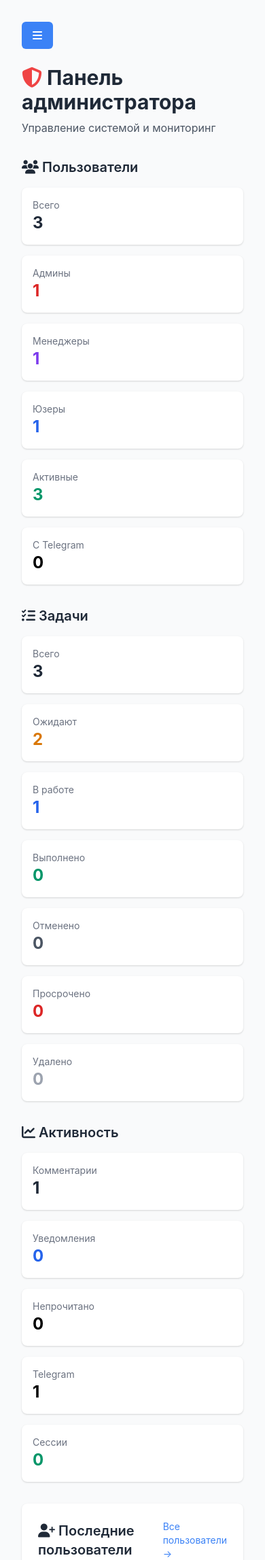
After one commit to pr-poehali-dev/task-scheduler-service, a PHP site: page /php-version/admin.php in a window 390 px wide. The commit adds this page. Shown: the top 2295 px of the page at 68% size. Run offline with PHP 8.4, Linux system fonts and the light colour scheme; the visitor is signed in with stand-in values (Sample User, id 1); data comes from the database, SQL or seed files in the repository; tables that the repository leaves empty hold one stand-in row (values such as "Sample post"); data that the repository does not hold is empty.

Commit message:
после регистрации нет личного кабинете. Видими ты забыл написать личный кабинет и для админа

```diff
--- /dev/null
+++ b/php-version/admin.php
@@ -0,0 +1,318 @@
+<?php
+session_start();
+require_once __DIR__ . '/config.php';
+
+if (!isset($_SESSION['user_id'])) {
+    header('Location: /login.php');
+    exit;
+}
+
+// Только админы могут видеть эту страницу
+if ($_SESSION['user_role'] !== 'admin') {
+    header('Location: /index.php');
+    exit;
+}
+
+$pageTitle = 'Панель администратора - TaskFlow';
+include __DIR__ . '/includes/header.php';
+
+$db = getDB();
+
+// Статистика пользователей
+$usersStats = $db->query("
+    SELECT
+        COUNT(*) as total,
+        COUNT(CASE WHEN role = 'admin' THEN 1 END) as admins,
+        COUNT(CASE WHEN role = 'manager' THEN 1 END) as managers,
+        COUNT(CASE WHEN role = 'user' THEN 1 END) as users,
+        COUNT(CASE WHEN is_active = 1 THEN 1 END) as active,
+        COUNT(CASE WHEN telegram_chat_id IS NOT NULL THEN 1 END) as with_telegram
+    FROM users
+")->fetch();
+
+// Статистика задач
+$tasksStats = $db->query("
+    SELECT
+        COUNT(*) as total,
+        COUNT(CASE WHEN status = 'pending' THEN 1 END) as pending,
+        COUNT(CASE WHEN status = 'in_progress' THEN 1 END) as in_progress,
+        COUNT(CASE WHEN status = 'completed' THEN 1 END) as completed,
+        COUNT(CASE WHEN status = 'cancelled' THEN 1 END) as cancelled,
+        COUNT(CASE WHEN due_date < CURDATE() AND status NOT IN ('completed', 'cancelled') THEN 1 END) as overdue,
+        COUNT(CASE WHEN is_deleted = 1 THEN 1 END) as deleted
+    FROM tasks
+")->fetch();
+
+// Статистика активности
+$activityStats = $db->query("
+    SELECT
+        (SELECT COUNT(*) FROM task_comments) as total_comments,
+        (SELECT COUNT(*) FROM notifications) as total_notifications,
+        (SELECT COUNT(*) FROM notifications WHERE is_read = 0) as unread_notifications,
+        (SELECT COUNT(*) FROM telegram_messages) as telegram_messages,
+        (SELECT COUNT(*) FROM sessions WHERE expires_at > NOW()) as active_sessions
+")->fetch();
+
+// Последние пользователи
+$recentUsers = $db->query("
+    SELECT id, email, full_name, role, is_active, telegram_chat_id, created_at
+    FROM users
+    ORDER BY created_at DESC
+    LIMIT 10
+")->fetchAll();
+
+// Последняя активность
+$recentActivity = $db->query("
+    SELECT
+        'task_created' as type,
+        t.id as item_id,
+        t.title as item_title,
+        u.full_name as user_name,
+        t.created_at as activity_time
+    FROM tasks t
+    JOIN users u ON t.created_by = u.id
+    WHERE t.created_at > DATE_SUB(NOW(), INTERVAL 7 DAY)
+
+    UNION ALL
+
+    SELECT
+        'comment_added' as type,
+        c.task_id as item_id,
+        t.title as item_title,
+        u.full_name as user_name,
+        c.created_at as activity_time
+    FROM task_comments c
+    JOIN tasks t ON c.task_id = t.id
+    JOIN users u ON c.user_id = u.id
+    WHERE c.created_at > DATE_SUB(NOW(), INTERVAL 7 DAY)
+
+    ORDER BY activity_time DESC
+    LIMIT 20
+")->fetchAll();
+?>
+
+<div class="max-w-7xl mx-auto">
+    <div class="mb-8">
+        <h2 class="text-3xl font-bold text-gray-800">
+            <i class="fas fa-shield-alt text-red-500"></i>
+            Панель администратора
+        </h2>
+        <p class="text-gray-600 mt-2">Управление системой и мониторинг</p>
+    </div>
+
+    <!-- Статистика пользователей -->
+    <div class="mb-8">
+        <h3 class="text-xl font-semibold text-gray-800 mb-4">
+            <i class="fas fa-users"></i> Пользователи
+        </h3>
+        <div class="grid grid-cols-1 md:grid-cols-3 lg:grid-cols-6 gap-4">
+            <div class="bg-white rounded-lg shadow p-4">
+                <p class="text-sm text-gray-500">Всего</p>
+                <p class="text-2xl font-bold text-gray-800"><?php echo $usersStats['total']; ?></p>
+            </div>
+            <div class="bg-white rounded-lg shadow p-4">
+                <p class="text-sm text-gray-500">Админы</p>
+                <p class="text-2xl font-bold text-red-600"><?php echo $usersStats['admins']; ?></p>
+            </div>
+            <div class="bg-white rounded-lg shadow p-4">
+                <p class="text-sm text-gray-500">Менеджеры</p>
+                <p class="text-2xl font-bold text-purple-600"><?php echo $usersStats['managers']; ?></p>
+            </div>
+            <div class="bg-white rounded-lg shadow p-4">
+                <p class="text-sm text-gray-500">Юзеры</p>
+                <p class="text-2xl font-bold text-blue-600"><?php echo $usersStats['users']; ?></p>
+            </div>
+            <div class="bg-white rounded-lg shadow p-4">
+                <p class="text-sm text-gray-500">Активные</p>
+                <p class="text-2xl font-bold text-green-600"><?php echo $usersStats['active']; ?></p>
+            </div>
+            <div class="bg-white rounded-lg shadow p-4">
+                <p class="text-sm text-gray-500">С Telegram</p>
+                <p class="text-2xl font-bold text-cyan-600"><?php echo $usersStats['with_telegram']; ?></p>
+            </div>
+        </div>
+    </div>
+
+    <!-- Статистика задач -->
+    <div class="mb-8">
+        <h3 class="text-xl font-semibold text-gray-800 mb-4">
+            <i class="fas fa-tasks"></i> Задачи
+        </h3>
+        <div class="grid grid-cols-1 md:grid-cols-3 lg:grid-cols-7 gap-4">
+            <div class="bg-white rounded-lg shadow p-4">
+                <p class="text-sm text-gray-500">Всего</p>
+                <p class="text-2xl font-bold text-gray-800"><?php echo $tasksStats['total']; ?></p>
+            </div>
+            <div class="bg-white rounded-lg shadow p-4">
+                <p class="text-sm text-gray-500">Ожидают</p>
+                <p class="text-2xl font-bold text-yellow-600"><?php echo $tasksStats['pending']; ?></p>
+            </div>
+            <div class="bg-white rounded-lg shadow p-4">
+                <p class="text-sm text-gray-500">В работе</p>
+                <p class="text-2xl font-bold text-blue-600"><?php echo $tasksStats['in_progress']; ?></p>
+            </div>
+            <div class="bg-white rounded-lg shadow p-4">
+                <p class="text-sm text-gray-500">Выполнено</p>
+                <p class="text-2xl font-bold text-green-600"><?php echo $tasksStats['completed']; ?></p>
+            </div>
+            <div class="bg-white rounded-lg shadow p-4">
+                <p class="text-sm text-gray-500">Отменено</p>
+                <p class="text-2xl font-bold text-gray-600"><?php echo $tasksStats['cancelled']; ?></p>
+            </div>
+            <div class="bg-white rounded-lg shadow p-4">
+                <p class="text-sm text-gray-500">Просрочено</p>
+                <p class="text-2xl font-bold text-red-600"><?php echo $tasksStats['overdue']; ?></p>
+            </div>
+            <div class="bg-white rounded-lg shadow p-4">
+                <p class="text-sm text-gray-500">Удалено</p>
+                <p class="text-2xl font-bold text-gray-400"><?php echo $tasksStats['deleted']; ?></p>
+            </div>
+        </div>
+    </div>
+
+    <!-- Статистика активности -->
+    <div class="mb-8">
+        <h3 class="text-xl font-semibold text-gray-800 mb-4">
+            <i class="fas fa-chart-line"></i> Активность
+        </h3>
+        <div class="grid grid-cols-1 md:grid-cols-5 gap-4">
+            <div class="bg-white rounded-lg shadow p-4">
+                <p class="text-sm text-gray-500">Комментарии</p>
+                <p class="text-2xl font-bold text-gray-800"><?php echo $activityStats['total_comments']; ?></p>
+            </div>
+            <div class="bg-white rounded-lg shadow p-4">
+                <p class="text-sm text-gray-500">Уведомления</p>
+                <p class="text-2xl font-bold text-blue-600"><?php echo $activityStats['total_notifications']; ?></p>
+            </div>
+            <div class="bg-white rounded-lg shadow p-4">
+                <p class="text-sm text-gray-500">Непрочитано</p>
+                <p class="text-2xl font-bold text-orange-600"><?php echo $activityStats['unread_notifications']; ?></p>
+            </div>
+            <div class="bg-white rounded-lg shadow p-4">
+                <p class="text-sm text-gray-500">Telegram</p>
+                <p class="text-2xl font-bold text-cyan-600"><?php echo $activityStats['telegram_messages']; ?></p>
+            </div>
+            <div class="bg-white rounded-lg shadow p-4">
+                <p class="text-sm text-gray-500">Сессии</p>
+                <p class="text-2xl font-bold text-green-600"><?php echo $activityStats['active_sessions']; ?></p>
+            </div>
+        </div>
+    </div>
+
+    <div class="grid grid-cols-1 lg:grid-cols-2 gap-6">
+        <!-- Последние пользователи -->
+        <div class="bg-white rounded-lg shadow">
+            <div class="p-6 border-b border-gray-200 flex items-center justify-between">
+                <h3 class="text-xl font-semibold text-gray-800">
+                    <i class="fas fa-user-plus"></i> Последние пользователи
+                </h3>
+                <a href="/users.php" class="text-blue-500 hover:text-blue-600 text-sm">
+                    Все пользователи →
+                </a>
+            </div>
+            <div class="p-6">
+                <div class="space-y-3">
+                    <?php foreach ($recentUsers as $user): ?>
+                        <div class="flex items-center justify-between p-3 border border-gray-200 rounded-lg hover:bg-gray-50">
+                            <div class="flex items-center gap-3">
+                                <div class="w-10 h-10 bg-gradient-to-br from-blue-400 to-purple-500 rounded-full flex items-center justify-center text-white font-semibold">
+                                    <?php echo strtoupper(substr($user['full_name'], 0, 1)); ?>
+                                </div>
+                                <div>
+                                    <p class="font-medium text-gray-800"><?php echo htmlspecialchars($user['full_name']); ?></p>
+                                    <p class="text-sm text-gray-500"><?php echo htmlspecialchars($user['email']); ?></p>
+                                </div>
+                            </div>
+                            <div class="flex items-center gap-2">
+                                <?php
+                                $roleBadges = [
+                                    'admin' => 'bg-red-100 text-red-800',
+                                    'manager' => 'bg-purple-100 text-purple-800',
+                                    'user' => 'bg-blue-100 text-blue-800'
+                                ];
+                                $badgeClass = $roleBadges[$user['role']] ?? 'bg-gray-100 text-gray-800';
+                                ?>
+                                <span class="px-2 py-1 text-xs font-medium rounded <?php echo $badgeClass; ?>">
+                                    <?php echo htmlspecialchars($user['role']); ?>
+                                </span>
+                                <?php if ($user['telegram_chat_id']): ?>
+                                    <i class="fab fa-telegram text-cyan-500" title="Telegram подключён"></i>
+                                <?php endif; ?>
+                                <?php if (!$user['is_active']): ?>
+                                    <i class="fas fa-ban text-red-500" title="Неактивен"></i>
+                                <?php endif; ?>
+                            </div>
+                        </div>
+                    <?php endforeach; ?>
+                </div>
+            </div>
+        </div>
+
+        <!-- Последняя активность -->
+        <div class="bg-white rounded-lg shadow">
+            <div class="p-6 border-b border-gray-200">
+                <h3 class="text-xl font-semibold text-gray-800">
+                    <i class="fas fa-history"></i> Последняя активность
+                </h3>
+            </div>
+            <div class="p-6">
+                <div class="space-y-3">
+                    <?php foreach ($recentActivity as $activity): ?>
+                        <div class="flex items-start gap-3 p-3 border border-gray-200 rounded-lg hover:bg-gray-50">
+                            <div class="flex-shrink-0 w-8 h-8 rounded-full flex items-center justify-center
+                                <?php echo $activity['type'] === 'task_created' ? 'bg-blue-100' : 'bg-green-100'; ?>">
+                                <i class="<?php echo $activity['type'] === 'task_created' ? 'fas fa-plus text-blue-600' : 'fas fa-comment text-green-600'; ?> text-sm"></i>
+                            </div>
+                            <div class="flex-1 min-w-0">
+                                <p class="text-sm text-gray-800">
+                                    <span class="font-medium"><?php echo htmlspecialchars($activity['user_name']); ?></span>
+                                    <?php if ($activity['type'] === 'task_created'): ?>
+                                        создал задачу
+                                    <?php else: ?>
+                                        добавил комментарий к
+                                    <?php endif; ?>
+                                    <a href="/task.php?id=<?php echo $activity['item_id']; ?>" class="text-blue-500 hover:text-blue-600">
+                                        "<?php echo htmlspecialchars(substr($activity['item_title'], 0, 40)); ?>..."
+                                    </a>
+                                </p>
+                                <p class="text-xs text-gray-500 mt-1">
+                                    <i class="far fa-clock"></i>
+                                    <?php
+                                    $time = new DateTime($activity['activity_time']);
+                                    echo $time->format('d.m.Y H:i');
+                                    ?>
+                                </p>
+                            </div>
+                        </div>
+                    <?php endforeach; ?>
+                </div>
+            </div>
+        </div>
+    </div>
+
+    <!-- Быстрые действия -->
+    <div class="mt-8 bg-gradient-to-r from-blue-500 to-purple-600 rounded-lg shadow-lg p-6">
+        <h3 class="text-xl font-semibold text-white mb-4">
+            <i class="fas fa-bolt"></i> Быстрые действия
+        </h3>
+        <div class="grid grid-cols-1 md:grid-cols-3 gap-4">
+            <a href="/users.php" class="bg-white bg-opacity-20 hover:bg-opacity-30 backdrop-blur-sm rounded-lg p-4 text-white transition">
+                <i class="fas fa-users text-2xl mb-2"></i>
+                <p class="font-medium">Управление пользователями</p>
+                <p class="text-sm text-white text-opacity-80">Добавить, редактировать, удалить</p>
+            </a>
+            <a href="/tasks.php" class="bg-white bg-opacity-20 hover:bg-opacity-30 backdrop-blur-sm rounded-lg p-4 text-white transition">
+                <i class="fas fa-tasks text-2xl mb-2"></i>
+                <p class="font-medium">Все задачи</p>
+                <p class="text-sm text-white text-opacity-80">Просмотр и управление</p>
+            </a>
+            <a href="/telegram-setup.php" class="bg-white bg-opacity-20 hover:bg-opacity-30 backdrop-blur-sm rounded-lg p-4 text-white transition">
+                <i class="fab fa-telegram text-2xl mb-2"></i>
+                <p class="font-medium">Настройка Telegram</p>
+                <p class="text-sm text-white text-opacity-80">Webhook и конфигурация</p>
+            </a>
+        </div>
+    </div>
+</div>
+
+<?php include __DIR__ . '/includes/footer.php'; ?>
--- a/php-version/includes/header.php
+++ b/php-version/includes/header.php
@@ -159,6 +159,11 @@
                 Администрирование
             </div>
 
+            <a href="/admin.php" class="nav-link <?php echo basename($_SERVER['PHP_SELF']) == 'admin.php' ? 'active' : ''; ?>">
+                <i class="fas fa-shield-alt"></i>
+                <span>Панель админа</span>
+            </a>
+
             <a href="/users.php" class="nav-link <?php echo basename($_SERVER['PHP_SELF']) == 'users.php' ? 'active' : ''; ?>">
                 <i class="fas fa-users-cog"></i>
                 <span>Пользователи</span>
--- a/php-version/login.php
+++ b/php-version/login.php
@@ -133,7 +133,7 @@ $pageTitle = 'Вход - TaskFlow';
                     localStorage.setItem('user_name', data.user.full_name);
                     localStorage.setItem('user_role', data.user.role);
 
-                    window.location.href = '/index.php';
+                    window.location.href = '/auth-handler.php';
                 } else {
                     throw new Error(data.error || 'Ошибка входа');
                 }
--- a/php-version/register.php
+++ b/php-version/register.php
@@ -168,7 +168,7 @@ $pageTitle = 'Регистрация - TaskFlow';
                     localStorage.setItem('user_name', data.user.full_name);
                     localStorage.setItem('user_role', data.user.role);
 
-                    window.location.href = '/index.php';
+                    window.location.href = '/auth-handler.php';
                 } else {
                     throw new Error(data.error || 'Ошибка регистрации');
                 }
```
Also changed, not shown: php-version/auth-handler.php (added, +107 -0 lines).
